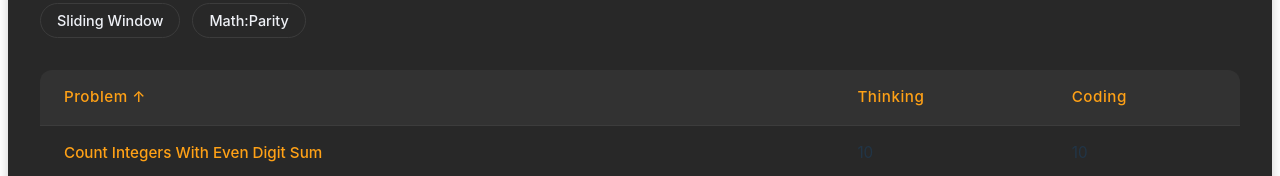
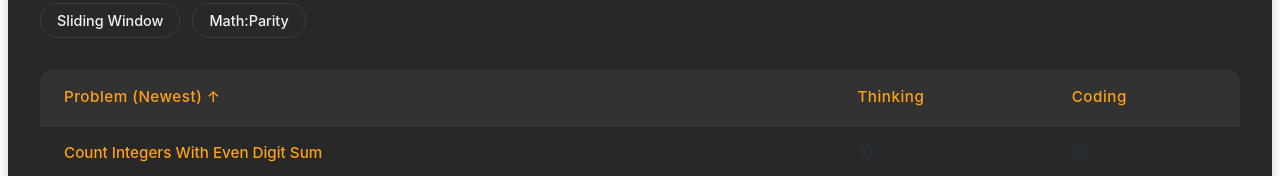
Before and after one commit to charleslien/leetcode, a React (Vite) app: page / in a window 1280 px wide. Shown: the part 195-371 px from the top of the page. Built offline with nearby package versions, Linux system fonts and the light colour scheme.

Commit message:
Change column sorting text

```diff
--- a/src/App.tsx
+++ b/src/App.tsx
@@ -129,7 +129,7 @@ function App() {
         <thead>
           <tr>
             <th onClick={() => handleSort('Problem ID')}>
-              Problem {sortKey === 'Problem ID' && (sortDirection === 'asc' ? '↑' : '↓')}
+              Problem {sortKey === 'Problem ID' && (sortDirection === 'asc' ? '(Newest) ↑' : '(Oldest) ↓')}
             </th>
             {['Thinking', 'Coding'].map(key => (
               <th key={key} onClick={() => handleSort(key as SortKey)}>
```
